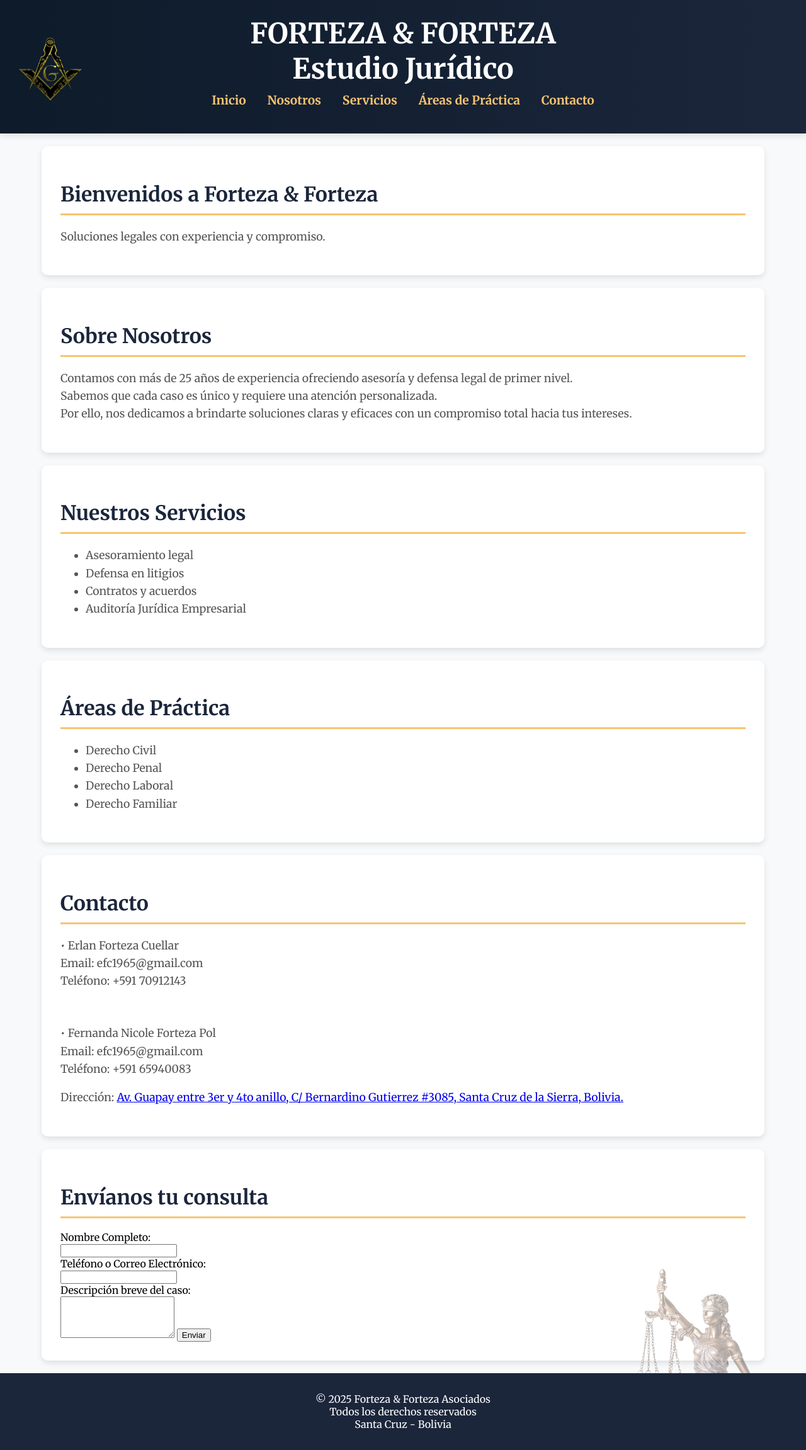
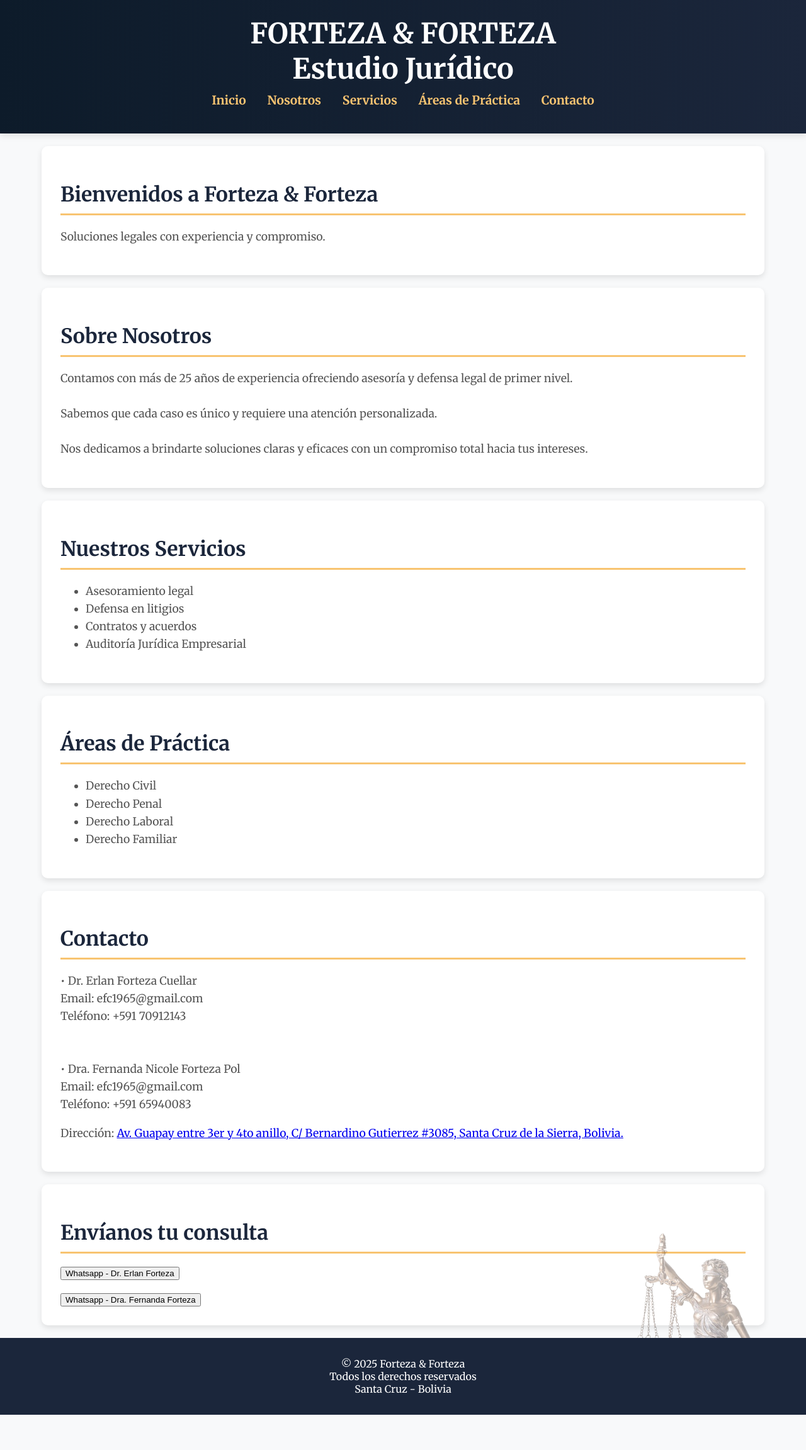
Before and after one commit to ErlanForteza/ffasociados.github.io, a plain HTML site: page index.html in a window 1280 px wide. Shown: the whole page at 63% size. After the commit the page ends 2247 px from the top, so only its background shows below. Drawn offline with Linux system fonts and the light colour scheme.

Commit message:
index.html

```diff
--- a/index.html
+++ b/index.html
@@ -9,7 +9,6 @@
 </head>
 <body>
     <!-- Imágenes decorativas -->
-    <img src="EscuadraCompas1-removebg-preview.png" alt="Logo2" class="imagen-esquina-izquierda">
     <img src="Fondo1.png" alt="Logo Inferior Derecho" class="imagen-esquina-inferior-derecha">
 
     <header>
@@ -34,8 +33,10 @@
         <section id="nosotros">
             <h2>Sobre Nosotros</h2>
             <p>Contamos con más de 25 años de experiencia ofreciendo asesoría y defensa legal de primer nivel.<br>
+            <br>
             Sabemos que cada caso es único y requiere una atención personalizada.<br>
-            Por ello, nos dedicamos a brindarte soluciones claras y eficaces con un compromiso total hacia tus intereses.</p>
+            <br>
+            Nos dedicamos a brindarte soluciones claras y eficaces con un compromiso total hacia tus intereses.</p>
         </section>
 
         <section id="servicios">
@@ -60,34 +61,45 @@
 
         <section id="contacto">
             <h2>Contacto</h2>
-            <p>• Erlan Forteza Cuellar<br>Email: efc1965@gmail.com<br>Teléfono: +591 70912143</p>
+            <p>• Dr. Erlan Forteza Cuellar<br>Email: efc1965@gmail.com<br>Teléfono: +591 70912143</p>
             <br>
-            <p>• Fernanda Nicole Forteza Pol<br>Email: efc1965@gmail.com<br>Teléfono: +591 65940083</p>
+            <p>• Dra. Fernanda Nicole Forteza Pol<br>Email: efc1965@gmail.com<br>Teléfono: +591 65940083</p>
             <p>Dirección: <a href="https://www.google.com/maps" target="_blank">Av. Guapay entre 3er y 4to anillo, C/ Bernardino Gutierrez #3085, Santa Cruz de la Sierra, Bolivia.</a></p>
         </section>
 
         <section id="buzon">
             <h2>Envíanos tu consulta</h2>
             <form action="https://wa.me/59170912143" method="get" target="_blank">
-                <label for="nombre">Nombre Completo:</label>
-                <br>
-                <input type="text" id="nombre" name="nombre" required>
-                <br>
-                <label for="contacto">Teléfono o Correo Electrónico:</label>
-                <br>
-                <input type="text" id="contacto" name="contacto" required>
-                <br>
-                <label for="mensaje">Descripción breve del caso:</label>
-                <br>
-                <textarea id="mensaje" name="mensaje" rows="4" required></textarea>
-
-                <button type="submit">Enviar</button>
+                <button type="submit">Whatsapp - Dr. Erlan Forteza </button>
+            </form>
+            <br>
+            <form action="https://wa.me/59165940083" method="get" target="_blank">
+                <button type="submit">Whatsapp - Dra. Fernanda Forteza </button>
             </form>
         </section>
     </main>
 
     <footer>
-        <p>&copy; 2025 Forteza & Forteza Asociados<br>Todos los derechos reservados<br> Santa Cruz - Bolivia</p>
+        <p>&copy; 2025 Forteza & Forteza<br>Todos los derechos reservados<br> Santa Cruz - Bolivia</p>
     </footer>
+
+    <style>
+        @media screen and (max-width: 768px) {
+            .imagen-esquina-inferior-derecha {
+                width: 230px;
+                bottom: 0px;
+                right: 0px;
+                position: fixed;
+            }
+        }
+        @media screen and (max-width: 480px) {
+            .imagen-esquina-inferior-derecha {
+                width: 150px;
+                bottom: 0px;
+                right: 0px;
+                opacity: 0.6;
+            }
+        }
+    </style>
 </body>
 </html>
```
